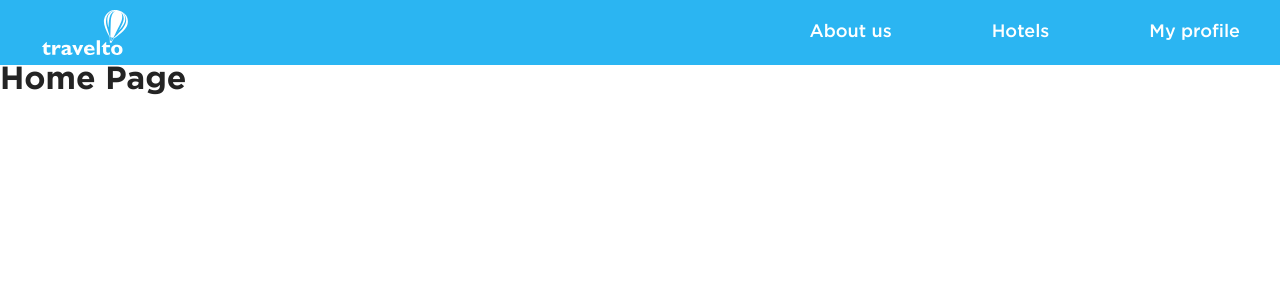
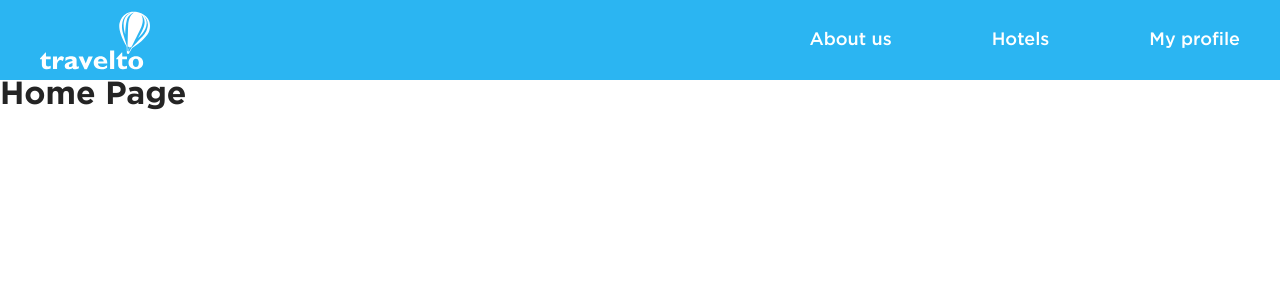
Before and after one commit to 7yrak34/booking_application, a React (Create React App) app in the folder frontend/: page / in a window 1280 px wide. Shown: the top 300 px of the page. Built offline with nearby package versions, Linux system fonts and the light colour scheme; the HTML template or start-up script is replaced by a standard one.

Commit message:
make header corrections

```diff
--- a/frontend/src/components/Header/Header.scss
+++ b/frontend/src/components/Header/Header.scss
@@ -13,6 +13,7 @@
 
   @include on-desktop {
     font-size: 18px;
+    height: $header-height-desktop;
   }
 
   @include content-padding-inline;
@@ -22,6 +23,11 @@
       display: block;
       width: 90px;
       height: 45px;
+
+      @include on-desktop {
+        width: 110px;
+        height: 65px;
+      }
     }
   }
 
--- a/frontend/src/components/Header/Header.tsx
+++ b/frontend/src/components/Header/Header.tsx
@@ -30,7 +30,7 @@ export const Header = () => {
         <nav className="header__nav">
           <ul className="header__list">
             {headerLinks.map(({ link, text }) => (
-              <li className="header__item">
+              <li key={text} className="header__item">
                 <Link to={link} className="header__link">
                   {text}
                 </Link>
--- a/frontend/src/styles/vars.scss
+++ b/frontend/src/styles/vars.scss
@@ -6,3 +6,4 @@ $text-secondary-color: #1C8EC0;
 $white-color: #fff;
 $header-color: #2BB5F2;
 $header-height: 65px;
+$header-height-desktop: 80px;
```
